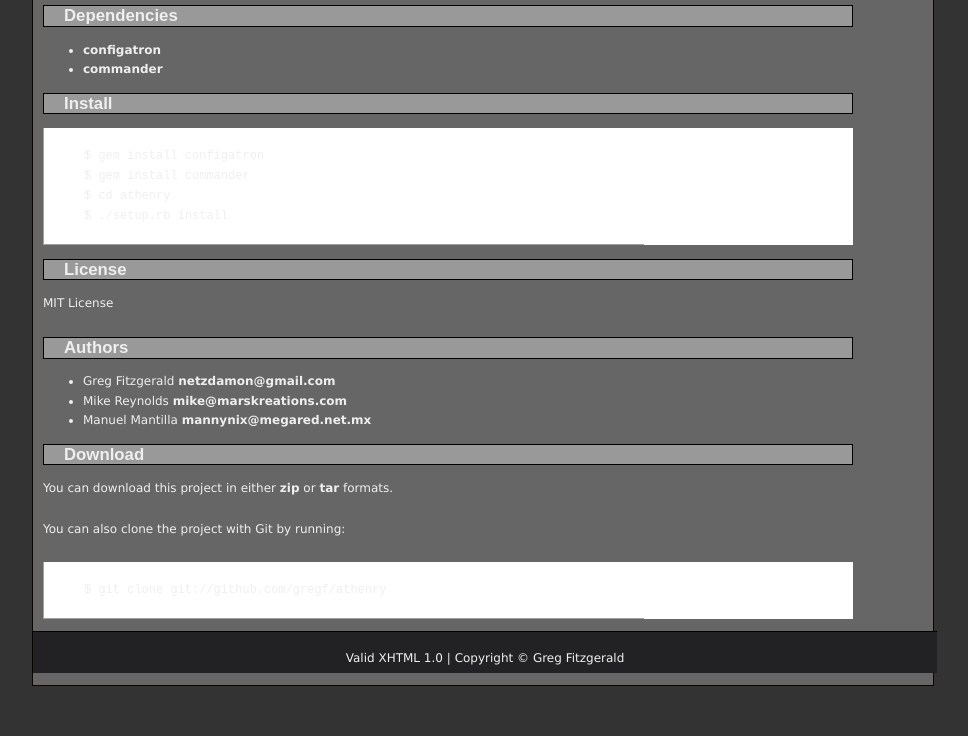
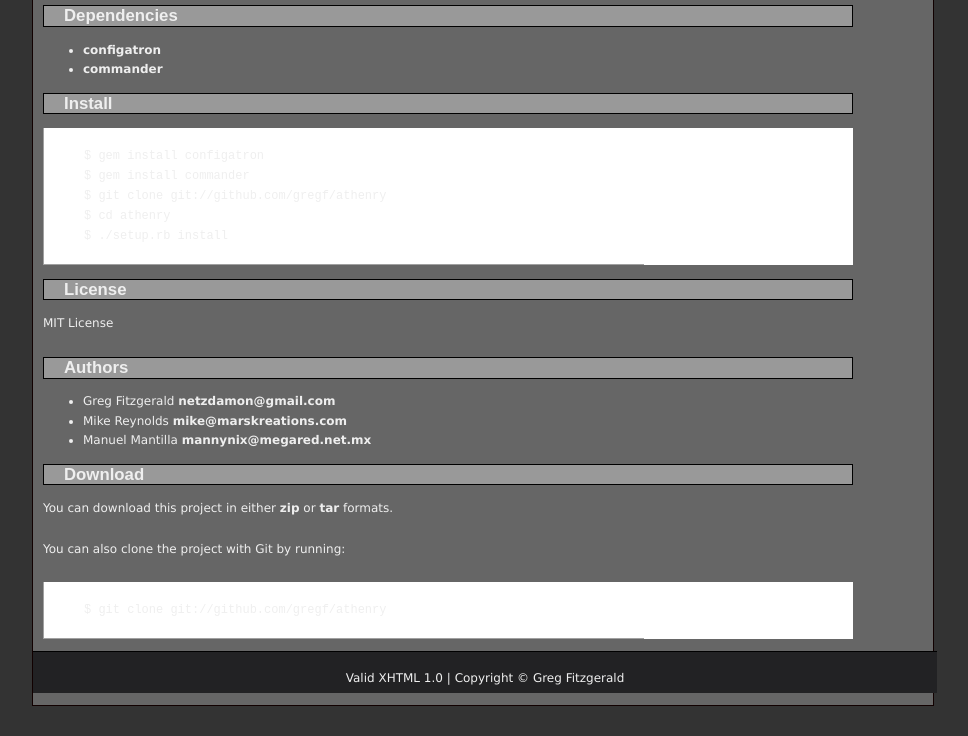
Before and after one commit to GunioRobot/athenry, a Jekyll site: the page built from index.markdown, in a window 1280 px wide. Shown: the part 320-1056 px from the top of the page, without its empty margins (158-1126 px from the left). Built offline with Jekyll 4.4.1, drawn with Linux system fonts in a browser that asks for light colours; Markdown is read by kramdown in place of the engine named in the settings.

```diff
--- a/_includes/navbar.html
+++ b/_includes/navbar.html
@@ -1,6 +1,6 @@
 <ul class="navbar">
   <li><a href="http://gregf.github.com/athenry/" class="nav">Home</a></li>
-  <li><a href="#" class="nav">About</a></li>
+  <li><a href="#download" class="nav">About</a></li>
   <li><a href="http://gregf.github.com/athenry/docs/" class="nav">Docs</a></li>
   <li><a href="http://github.com/gregf/athenry/" class="nav">Download</a></li>
 </ul>
--- a/index.markdown
+++ b/index.markdown
@@ -19,6 +19,7 @@ Install
 
     $ gem install configatron
     $ gem install commander
+    $ git clone git://github.com/gregf/athenry
     $ cd athenry
     $ ./setup.rb install
 
```
